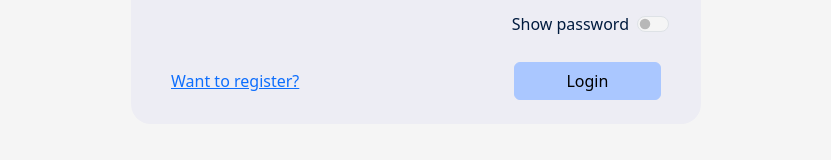
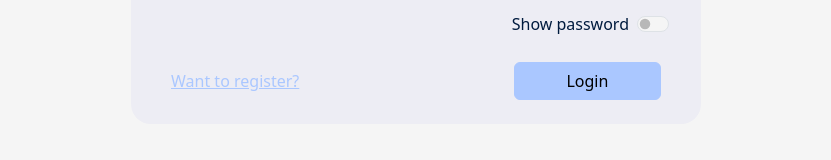
Before and after one commit to maksp86/opd_proj, a React (Vite) app in the folder webapp/: page /login in a window 1280 px wide. Shown: the part 278-438 px from the top of the page, without its empty margins (224-1055 px from the left). Built offline with nearby package versions, Linux system fonts and the light colour scheme.

Commit message:
add themes

```diff
--- a/webapp/index.html
+++ b/webapp/index.html
@@ -8,7 +8,7 @@
   <title>Education platform</title>
 </head>
 
-<body>
+<body data-bs-theme="light">
   <div id="root"></div>
   <script type="module" src="/src/main.jsx"></script>
   <noscript>
--- a/webapp/src/components/CategoryCard.jsx
+++ b/webapp/src/components/CategoryCard.jsx
@@ -38,20 +38,15 @@ function CategoryCard(props) {
                 </Col>
                 <Col xs="auto" className="d-flex p-0">
                     <IsAdmin>
-                        <Button style={{
-                            backgroundColor: "unset",
-                            border: "unset"
-                        }}
-                            variant="light"
+                        <Button
+                            variant=""
                             onClick={() => navigate("/category/edit", { state: { item: props.item, isLearning: props.item.isLearning } })}>
                             <PencilFill className="category-card-edit-icon" size={20} />
                         </Button>
                     </IsAdmin>
-                    <Button style={{
-                        backgroundColor: "unset",
-                        border: "unset"
-                    }}
-                        variant="light"
+                    <Button
+
+                        variant=""
                         onClick={() => navigate("./" + props.item.shortname, { state: { item: props.item } })}>
                         <CaretRightFill className="category-card-go-icon" size={20} />
                     </Button>
--- a/webapp/src/components/CategoryCard.scss
+++ b/webapp/src/components/CategoryCard.scss
@@ -1,6 +1,6 @@
 .category-card {
     border-radius: 20px;
-    background-color: $card-bg;
+    background-color: var(--bs-card-bg);
     overflow: hidden;
     max-height: 200px;
     user-select: none;
@@ -8,10 +8,5 @@
 }
 
 .category-card:hover {
-    background-color: $body-tertiary-bg
+    background-color: var(--bs-body-tertiary-bg)
 }
-
-.category-card-go-icon
-{
-    color: $body-color;
-}
--- a/webapp/src/components/TopBar.jsx
+++ b/webapp/src/components/TopBar.jsx
@@ -1,5 +1,5 @@
 import { Container, Row, Col, ProgressBar, Button } from "react-bootstrap"
-import { CaretLeftFill, CursorFill, WrenchAdjustable } from "react-bootstrap-icons"
+import { CaretLeftFill, CursorFill, MoonFill, SunFill, WrenchAdjustable } from "react-bootstrap-icons"
 
 import { useMatch, useNavigate } from "react-router-dom"
 import { UserContext } from "../context/user.context"
@@ -8,6 +8,7 @@ import OnlyLogined from "./OnlyLogined"
 import { ApiContext } from "../context/api.context"
 import { BreadcrumbsContext } from "../context/breadcrumbs.context"
 import IsAdmin from "../components/IsAdmin"
+import { ThemeContext } from "../context/theme.context"
 
 function ShowForPath(props) {
     const isMatch = useMatch(props.path)
@@ -29,6 +30,20 @@ function UserProgressBar(props) {
             </Row>
         </Col>
     )
+}
+
+function ThemeSwitchButton(props)
+{
+const themeContext = useContext(ThemeContext)
+return (
+    <Button
+    variant=""
+    onClick={() => {
+        themeContext.set(themeContext.currentTheme == "light" ? "dark" : "light")
+    }}>
+        {themeContext.currentTheme == "light" ? <SunFill /> : <MoonFill />}
+    </Button>
+)
 }
 
 function TopBar() {
@@ -105,6 +120,9 @@ function TopBar() {
 
                     <ShowForPath path={"/account"}>
                         <LogoAndName />
+                        <Col xs="auto">
+                            <ThemeSwitchButton />
+                        </Col>
                         <IsAdmin>
                             <Col xs="auto">
                                 <Button
--- a/webapp/src/components/TopBar.scss
+++ b/webapp/src/components/TopBar.scss
@@ -1,5 +1,5 @@
 #topbar {
-  background-color: $card-bg;
+  background-color: var(--bs-card-bg);
   user-select: none;
 }
 
--- /dev/null
+++ b/webapp/src/context/theme.context.js
@@ -0,0 +1,8 @@
+import { createContext } from "react"
+
+export const ThemeContext = createContext(
+    {
+        currentTheme: "light",
+        set: () => {},
+        load: () => {}
+    })
--- /dev/null
+++ b/webapp/src/hooks/theme.hook.js
@@ -0,0 +1,20 @@
+import { useCallback, useState } from "react";
+
+const themes = ["light", "dark"]
+
+export const useTheme = () => {
+    const [currentTheme, setCurrentTheme] = useState("light")
+    const set = useCallback((theme) => {
+        if (themes.includes(theme)) {
+            localStorage.setItem("application-theme", theme)
+            document.body.setAttribute("data-bs-theme", theme)
+            setCurrentTheme(theme)
+        }
+    }, [])
+
+    const load = useCallback(() => {
+        set(localStorage.getItem("application-theme") || "light")
+    }, [])
+
+    return { currentTheme, set, load }
+}
--- a/webapp/src/main.scss
+++ b/webapp/src/main.scss
@@ -26,49 +26,38 @@
 
 // $progress-bar-color: $body-color;
 
-$custom-colors: (
-  "primary": #aac7ff,
-  "primary-light": #dae2f9,
-  "primary-dark": #415f91,
+$enable-reduced-motion: false;
+$card-border-width: 0;
 
-  "secondary": #6c7588,
-  "secondary-dark": #3a4354,
-
-  "accent": #ffcc80,
-  "accent-light": #ffe0b2,
-
-  "background": #f5f5f5,
-
-  "text-primary": #001b3e,
-
-  "danger": #ba1a1a
-);
-
-// Override Bootstrap theme colors
-$theme-colors: (
-  "primary": map-get($custom-colors, "primary"),
-  "secondary": map-get($custom-colors, "secondary"),
-  "success": map-get($custom-colors, "secondary-dark"),
-  "info": map-get($custom-colors, "accent"),
-  "warning": map-get($custom-colors, "accent-light"),
-  "danger": map-get($custom-colors, "danger"),
-  "light": map-get($custom-colors, "primary-light"),
-  "dark": map-get($custom-colors, "primary-dark")
-);
-
-// Override body background and text color
-$body-bg: map-get($custom-colors, "background");
-$body-color: map-get($custom-colors, "text-primary");
-
-$card-border-width: 0;
-$card-bg: #ededf4;
-
-$body-tertiary-color: #705575;
-$body-tertiary-bg: #f9f9ff;
-
-$enable-reduced-motion: false;
+@import "./scss/light-mode.scss";
 
 @import "bootstrap/scss/bootstrap";
+
+[data-bs-theme="dark"] {
+  --bs-body-bg: #000;
+  --bs-body-color: #d6e3ff;
+
+  .card {
+    --bs-card-bg: #1e2024;
+  }
+  --bs-card-bg: #1e2024;
+
+  --bs-body-tertiary-color: #ddbce0;
+  --bs-body-tertiary-bg: #111318;
+}
+
+[data-bs-theme="light"] {
+  --bs-body-bg: #{map-get($custom-colors, "background")};
+  --bs-body-color: #{map-get($custom-colors, "text-primary")};
+
+  .card {
+    --bs-card-bg: #ededf4;
+  }
+  --bs-card-bg: #ededf4;
+
+  --bs-body-tertiary-color: #705575;
+  --bs-body-tertiary-bg: #f9f9ff;
+}
 
 @import "./components/CategoryCard.scss";
 
@@ -82,5 +71,5 @@ $enable-reduced-motion: false;
 
 .fallbackPersonAvatar {
   color: map-get($custom-colors, "secondary");
-  background-color: $card-bg;
+  background-color: var(--bs-card-bg);
 }
--- a/webapp/src/pages/TaskEditPage.jsx
+++ b/webapp/src/pages/TaskEditPage.jsx
@@ -12,6 +12,7 @@ import { ModalContext } from "../context/modal.context";
 import DifficultyEditModal from "./modals/DifficultyEditModal";
 import AttachmentUploadModal from "./modals/AttachmentUploadModal";
 import AnswerEditForm from "../components/AnswerEditForm";
+import { ThemeContext } from "../context/theme.context"
 
 
 function TaskEditPage() {
@@ -20,6 +21,7 @@ function TaskEditPage() {
     const pageTitle = usePageTitle()
     const navigate = useNavigate()
     const modal = useContext(ModalContext)
+    const themeContext = useContext(ThemeContext)
 
     const isEdit = location.state && location.state.item
 
@@ -236,7 +238,7 @@ function TaskEditPage() {
                         <Row>
                             <Col>
                                 <MDEditor
-                                    data-color-mode="light"
+                                    data-color-mode={themeContext.currentTheme}
                                     aria-disabled={api.busy}
                                     value={formData.text}
                                     onChange={(e) => setField("text", e)}
--- /dev/null
+++ b/webapp/src/scss/light-mode.scss
@@ -0,0 +1,48 @@
+$custom-colors: (
+    "primary": #aac7ff,
+    "primary-light": #dae2f9,
+    "primary-dark": #415f91,
+
+    "secondary": #6c7588,
+    "secondary-dark": #3a4354,
+
+    "accent": #ffcc80,
+    "accent-light": #ffe0b2,
+
+    "background": #f5f5f5,
+
+    "text-primary": #001b3e,
+
+    "danger": #ba1a1a
+);
+
+// Override Bootstrap theme colors
+$theme-colors: (
+    "primary": map-get($custom-colors, "primary"),
+    "secondary": map-get($custom-colors, "secondary"),
+    "success": map-get($custom-colors, "secondary-dark"),
+    "info": map-get($custom-colors, "accent"),
+    "warning": map-get($custom-colors, "accent-light"),
+    "danger": map-get($custom-colors, "danger"),
+    "light": map-get($custom-colors, "primary-light"),
+    "dark": map-get($custom-colors, "primary-dark")
+);
+
+$primary: map-get($custom-colors, "primary");
+$secondary: map-get($custom-colors, "secondary");
+$success: map-get($custom-colors, "secondary-dark");
+$info: map-get($custom-colors, "accent");
+$warning: map-get($custom-colors, "accent-light");
+$danger: map-get($custom-colors, "danger");
+$light: map-get($custom-colors, "primary-light");
+$dark: map-get($custom-colors, "primary-dark");
+
+
+// yyOverride body background and text color
+// $body-bg: map-get($custom-colors, "background");
+// $body-color: map-get($custom-colors, "text-primary");
+
+// $card-bg: #ededf4;
+
+// $body-tertiary-color: #705575;
+// $body-tertiary-bg: #f9f9ff;
```
Also changed, not shown: webapp/src/App.jsx (+7 -1 lines), webapp/src/components/Navigation.jsx (+9 -7 lines).
